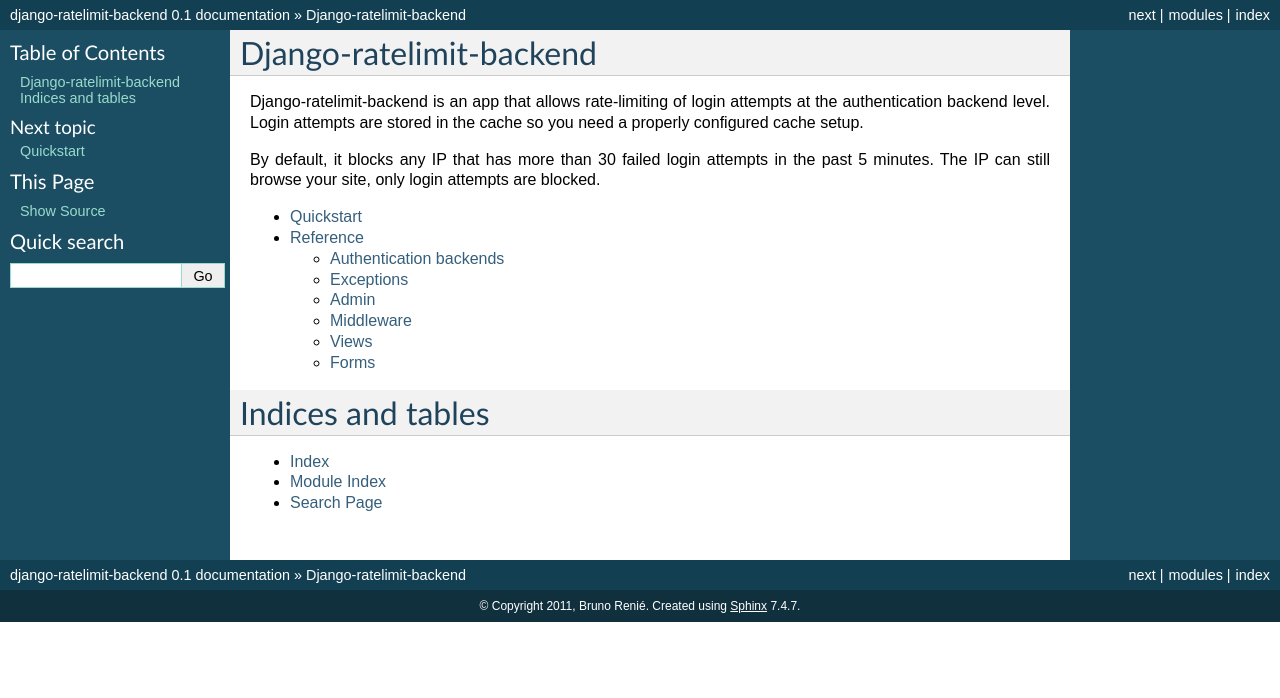
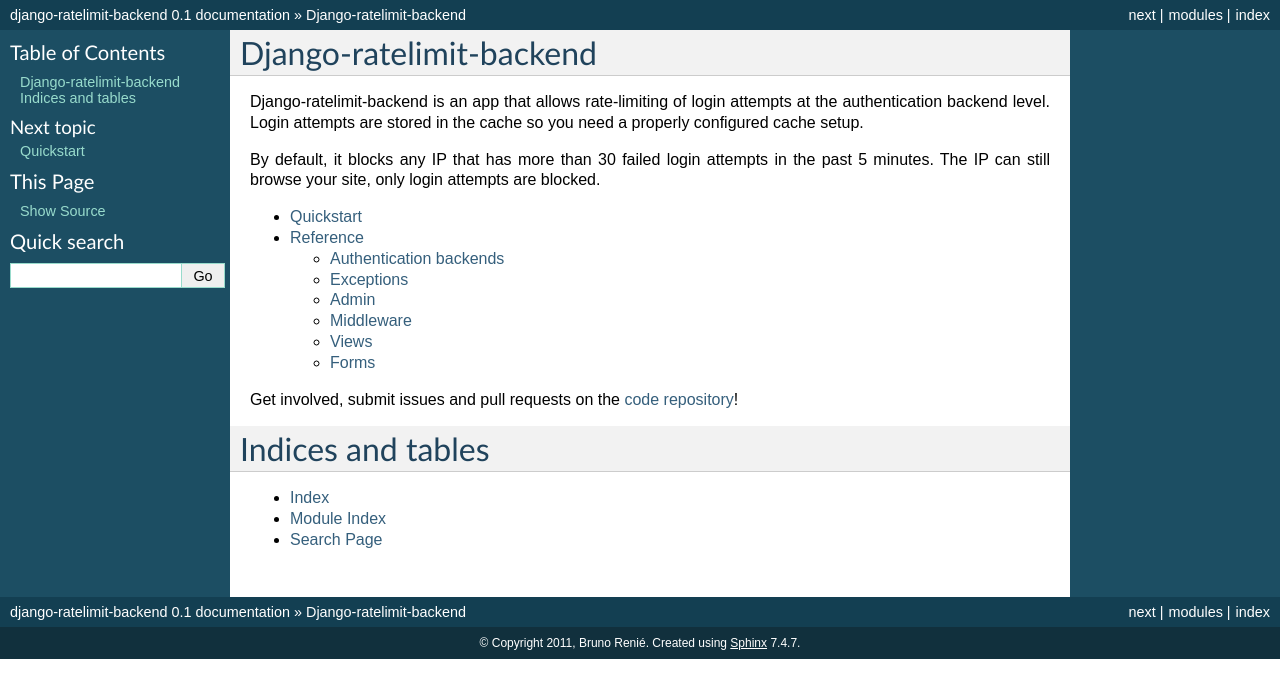
Before and after one commit to brutasse/django-ratelimit-backend, a Sphinx documentation site: the page built from docs/index.rst, in a window 1280 px wide. Shown: the top 698 px of the page. Built offline with Sphinx 7.4.7, drawn with Linux system fonts in a browser that asks for light colours.

Commit message:
Linking the repo in the docs and README

```diff
--- a/README.rst
+++ b/README.rst
@@ -16,6 +16,8 @@
 * Compatibility: Django 1.3 and greater
 
 * Documentation: http://django-ratelimit-backend.rtfd.org
+
+* Code: https://github.com/brutasse/django-ratelimit-backend
 
 Credits
 -------
--- a/docs/index.rst
+++ b/docs/index.rst
@@ -15,6 +15,10 @@
    quickstart
    reference
 
+Get involved, submit issues and pull requests on the `code repository`_!
+
+.. _code repository: https://github.com/brutasse/django-ratelimit-backend
+
 Indices and tables
 ==================
 
```
